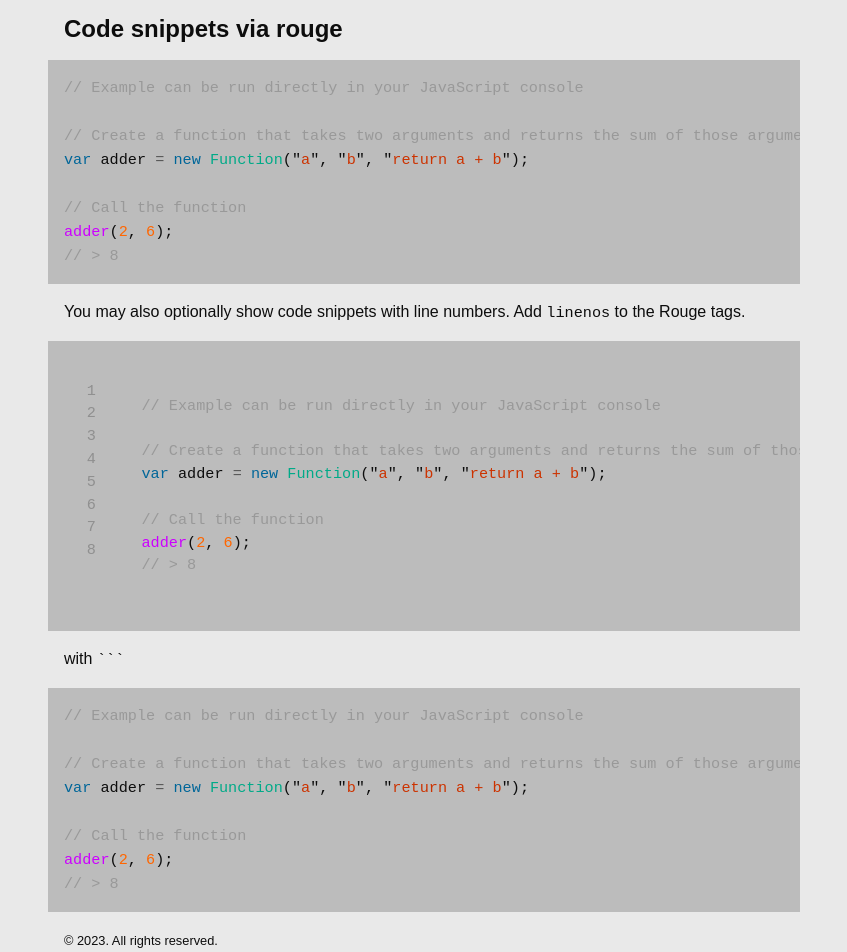
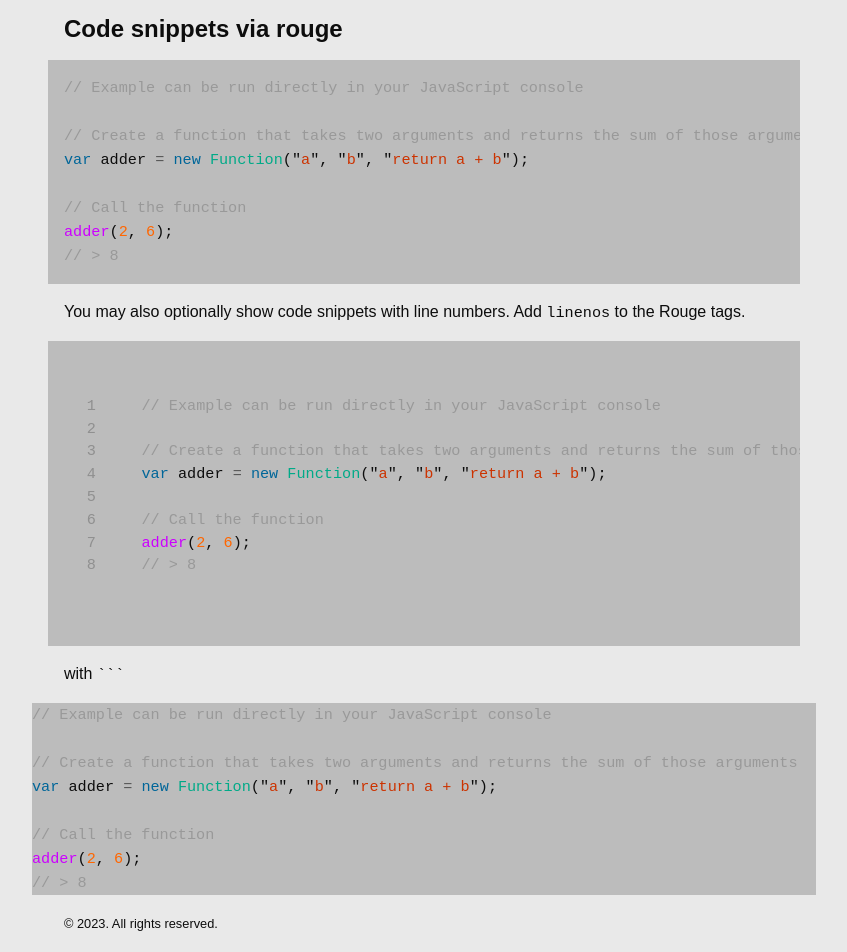
Before and after one commit to aflim/blog, a Jekyll site: the page built from styleguide.md, in a window 1280 px wide. Shown: the part 4375-5327 px from the top of the page, without its empty margins (216-1063 px from the left). Built offline with Jekyll 4.4.1, drawn with Linux system fonts in a browser that asks for light colours.

Commit message:
Update _typography.scss

```diff
--- a/_sass/_typography.scss
+++ b/_sass/_typography.scss
@@ -121,13 +121,11 @@ pre {
   }
 
   .highlight {
-    margin-inline: 0;
+    padding: 0;
   }
 }
 
 .rouge-table {
-  padding: 0;
-  margin: 0;
   font-size: 100%;
 
   &,
@@ -142,12 +140,12 @@ pre {
     opacity: .25;
   }
 }
-
+/*
 .lineno {
   padding: 0;
   margin: 0;
 }
-
+*/
 table {
   margin-block-end: $spacer-base;
   width: 100%;
```
